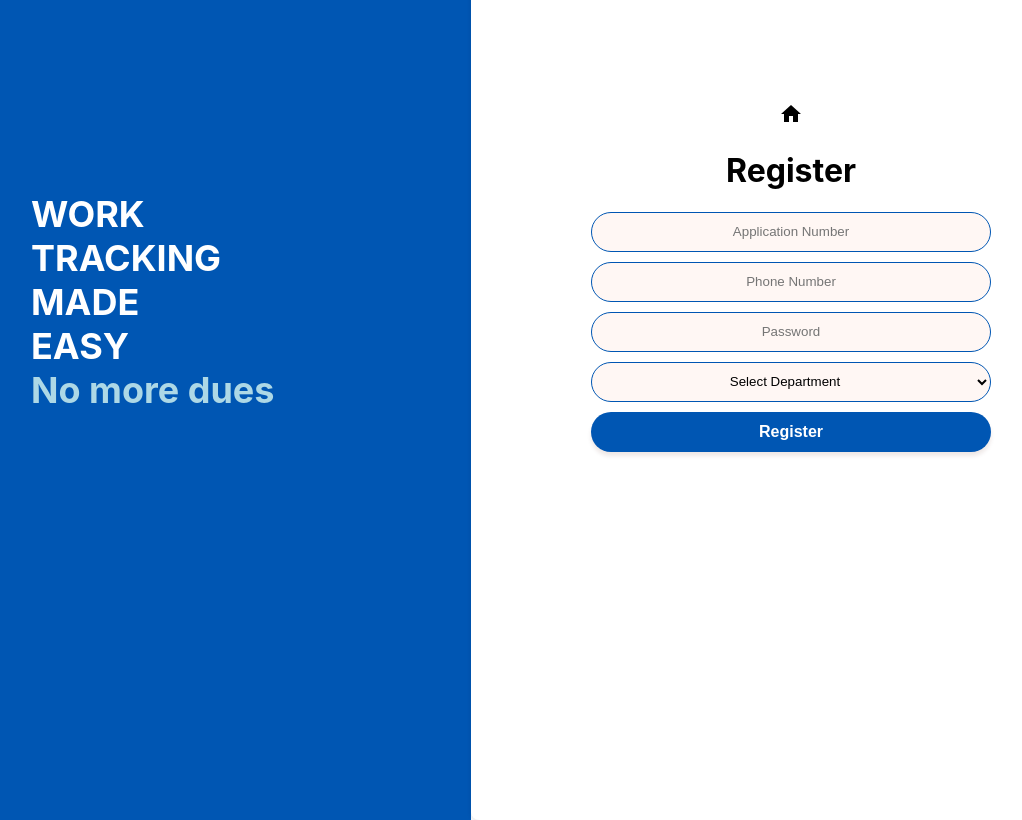
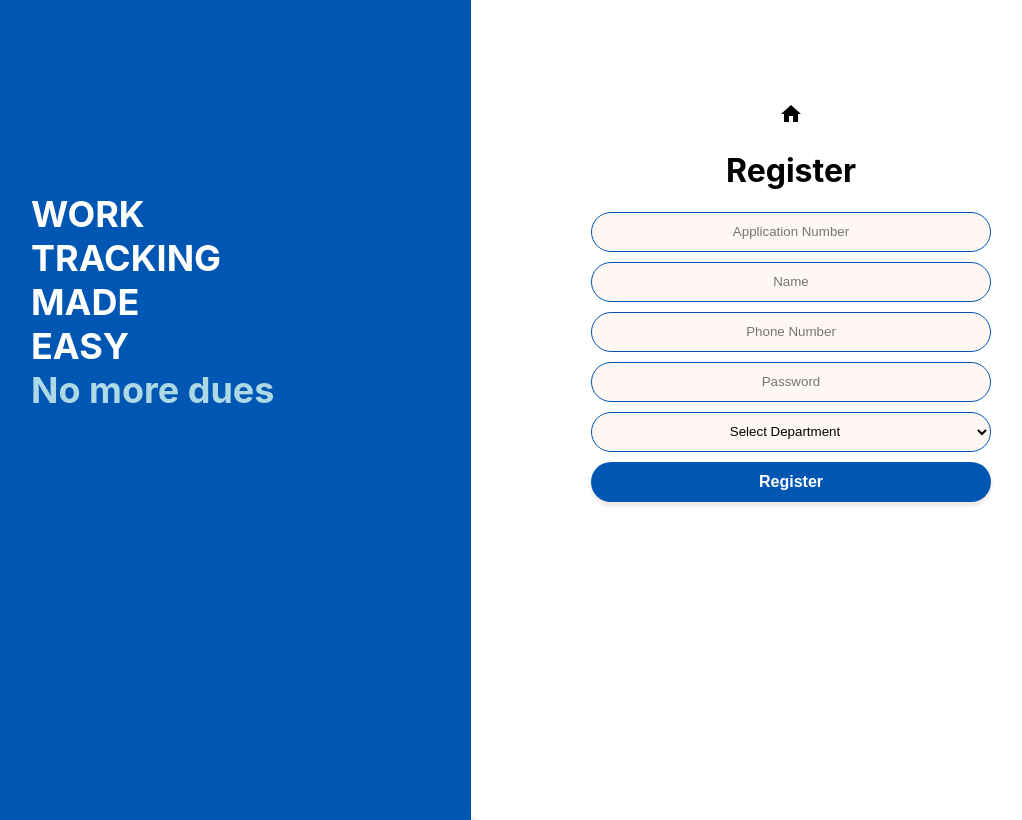
Before and after one commit to Nxtep-Kerala/miniproject1_react_assigmentMS, a React (Create React App) app: page /register in a window 1280 px wide. Shown: the whole page, without its empty margins (169-1191 px from the left). Built offline with nearby package versions, Linux system fonts and the light colour scheme; no server answers; the database is empty.

Commit message:
assignment

```diff
--- a/src/App.js
+++ b/src/App.js
@@ -25,7 +25,7 @@ function App() {
         <Route path="/login" element={<LoginForm setUserRole={setUserRole} />} />
         <Route path="/register" element={<RegistrationForm />} />
         <Route
-          path="/assignments/:department"
+          path="/assignments/:department/:username"
           element={isAuthenticated() ? <Assignments /> : <Navigate to="/login" />}
         />
 
--- a/src/components/Assignments.css
+++ b/src/components/Assignments.css
@@ -77,6 +77,7 @@ padding-left: 1%;
 .logout-button {
   background-color: #dc3545;
   color: white;
+  margin-left: auto;
 }
 
 .logout-button:hover {
--- a/src/components/Assignments.js
+++ b/src/components/Assignments.js
@@ -9,6 +9,7 @@ import {
 import "./Assignments.css";
 
 const daysOfWeek = ["Monday", "Tuesday", "Wednesday", "Thursday", "Friday"];
+
 const getProgressValue = (dueDate) => {
   const now = new Date();
   const due = new Date(dueDate);
@@ -20,8 +21,8 @@ const getProgressValue = (dueDate) => {
   return Math.max(0, (passed / total) * 100);
 };
 
-const Assignments = () => {
-  const { department } = useParams();
+const Assignments = ({route}) => {
+  const { department, username } = useParams();
   const [assignments, setAssignments] = useState([]);
   const [timetable, setTimetable] = useState({});
   const [loading, setLoading] = useState(true);
@@ -80,7 +81,8 @@ const Assignments = () => {
 
   return (
     <Box className="assignments-container" sx={{ maxWidth: 960, margin: 'auto', mt: 4 }}>
-      <Button variant="contained" color="primary" onClick={handleLogout}>
+      <Typography variant="h3" className="username-title">{username}</Typography>
+      <Button  className="logout-button" variant="contained"  onClick={handleLogout}>
         Logout
       </Button>
       <div className="container">
--- a/src/components/LoginForm.js
+++ b/src/components/LoginForm.js
@@ -23,7 +23,7 @@ const LoginForm = ({ setUserRole }) => {
       if (userData) {
         if (userData.password === password) {
           setUserRole(userData.role);
-          navigate(`/assignments/${userData.department}`);
+          navigate(`/assignments/${userData.department}/${userData.username}`);
         } else {
           setError("Incorrect password. Please try again.");
         }
--- a/src/components/RegistrationForm.js
+++ b/src/components/RegistrationForm.js
@@ -7,6 +7,7 @@ import styles from "./Register.module.css";
 const Register = () => {
   const [formData, setFormData] = useState({
     applicationNumber: "",
+    username: "",
     password: "",
     phoneNumber: "",
     department: "",
@@ -83,6 +84,15 @@ const Register = () => {
             />
             <input
               type="text"
+              name="username"
+              placeholder="Name"
+              value={formData.username}
+              onChange={handleChange}
+              required
+              className={styles.inputContainer}
+            />
+            <input
+              type="text"
               name="phoneNumber"
               placeholder="Phone Number"
               value={formData.phoneNumber}
```
